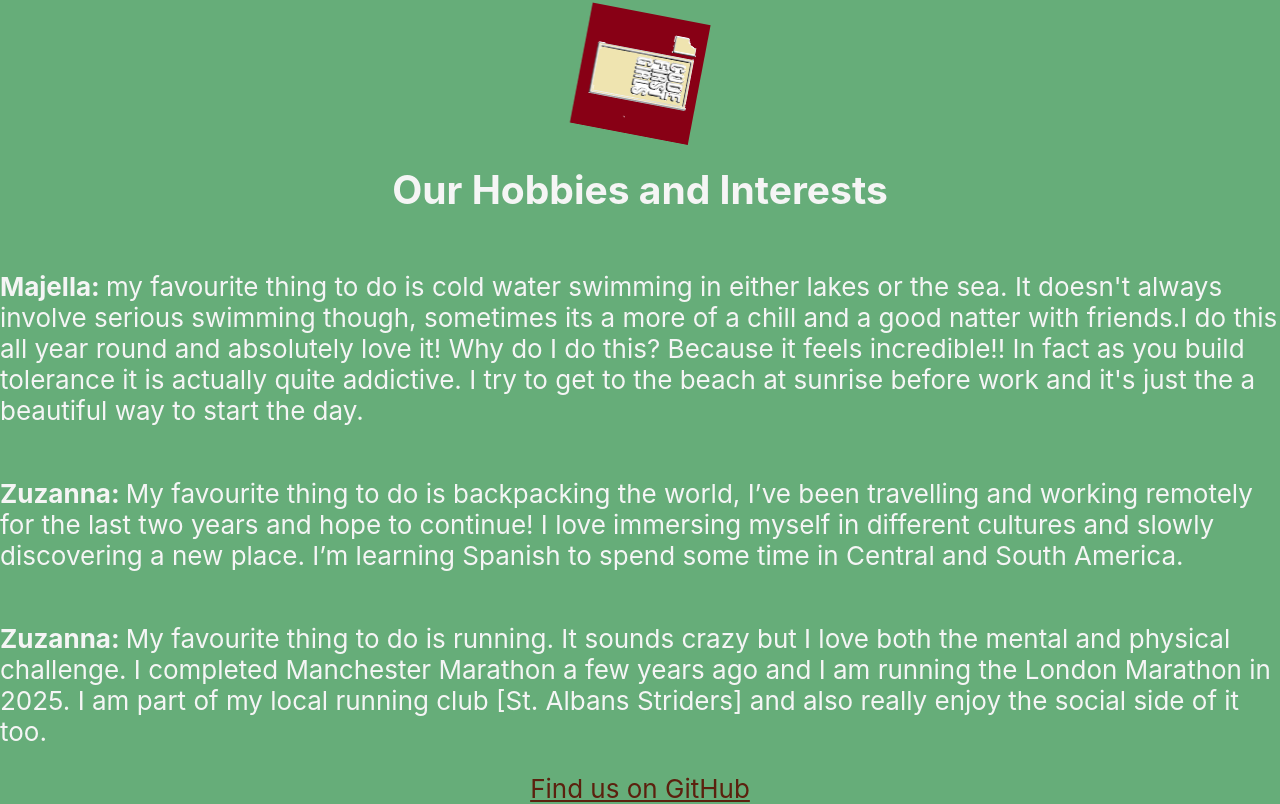
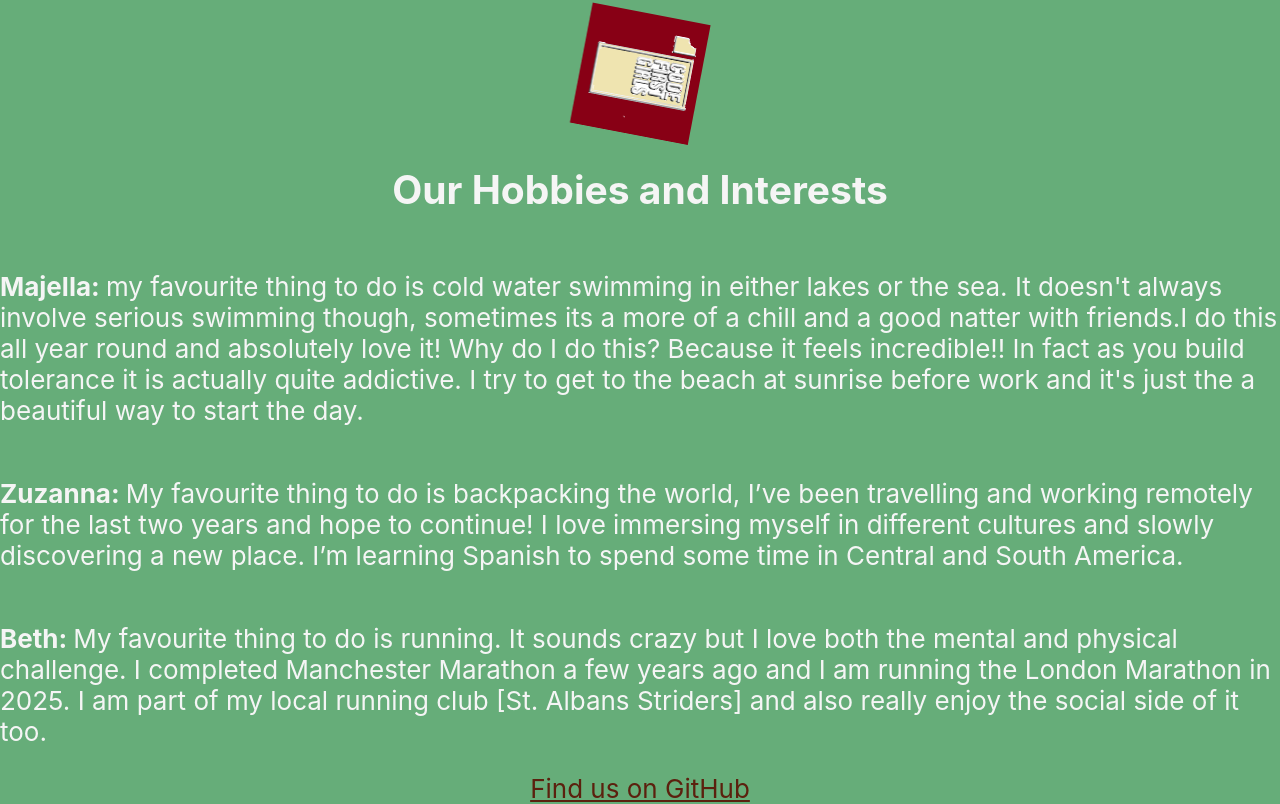
Before and after one commit to z-uza/CFG_Final_Project_Group_2, a React (Create React App) app in the folder group-app/: page / in a window 1280 px wide. Shown: the part 388-1192 px from the top of the page. Built offline with nearby package versions, Linux system fonts and the light colour scheme.

Commit message:
adding forgotten name for beth

```diff
--- a/group-app/src/App.js
+++ b/group-app/src/App.js
@@ -31,7 +31,7 @@ function App() {
         I’m learning Spanish to spend some time in Central and South America.
         </p>
 
-        <p className='App-Para'> <span class ="App-bolded">Zuzanna: </span> My favourite thing to do is running. It sounds crazy but I love both the mental and physical challenge. I completed Manchester Marathon a
+        <p className='App-Para'> <span class ="App-bolded">Beth: </span> My favourite thing to do is running. It sounds crazy but I love both the mental and physical challenge. I completed Manchester Marathon a
         few years ago and I am running the London Marathon in 2025. I am part of my local running club [St. Albans Striders] and also really enjoy the social side of it too.
         </p>
 
```
